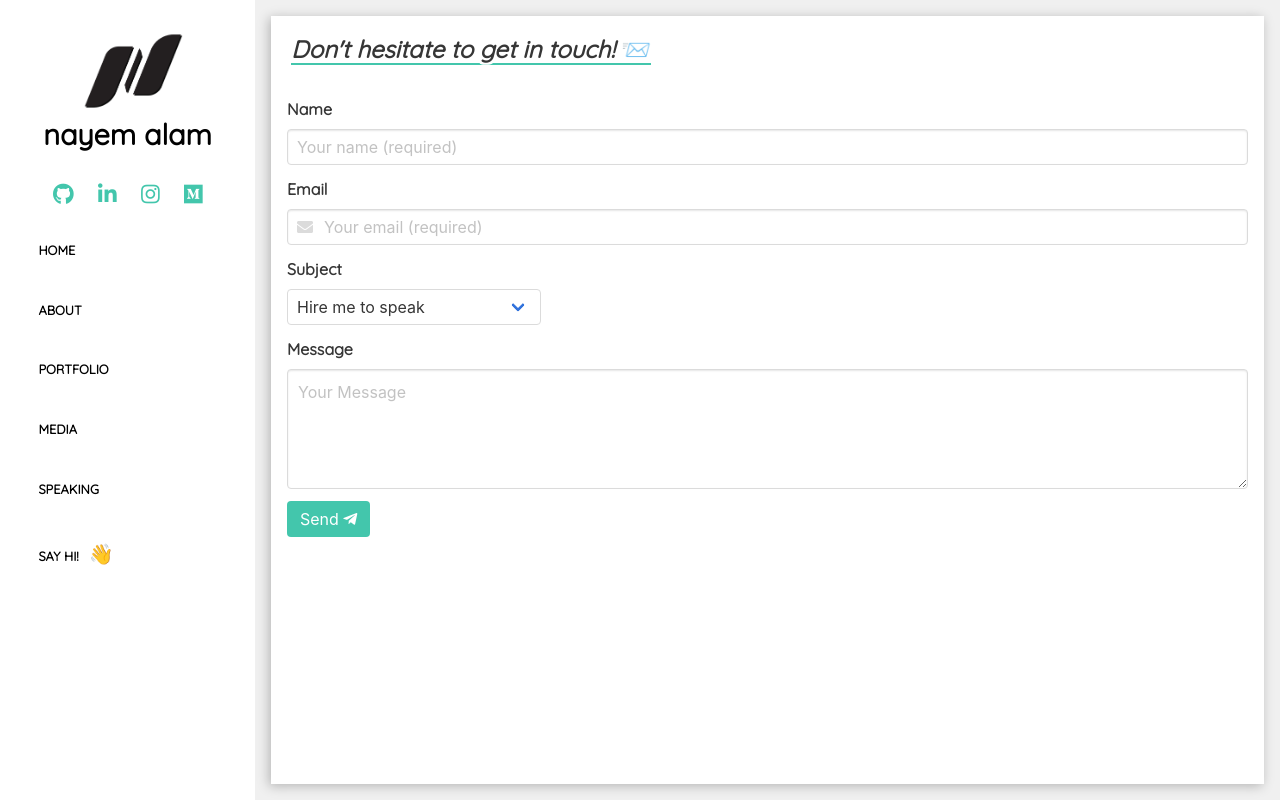
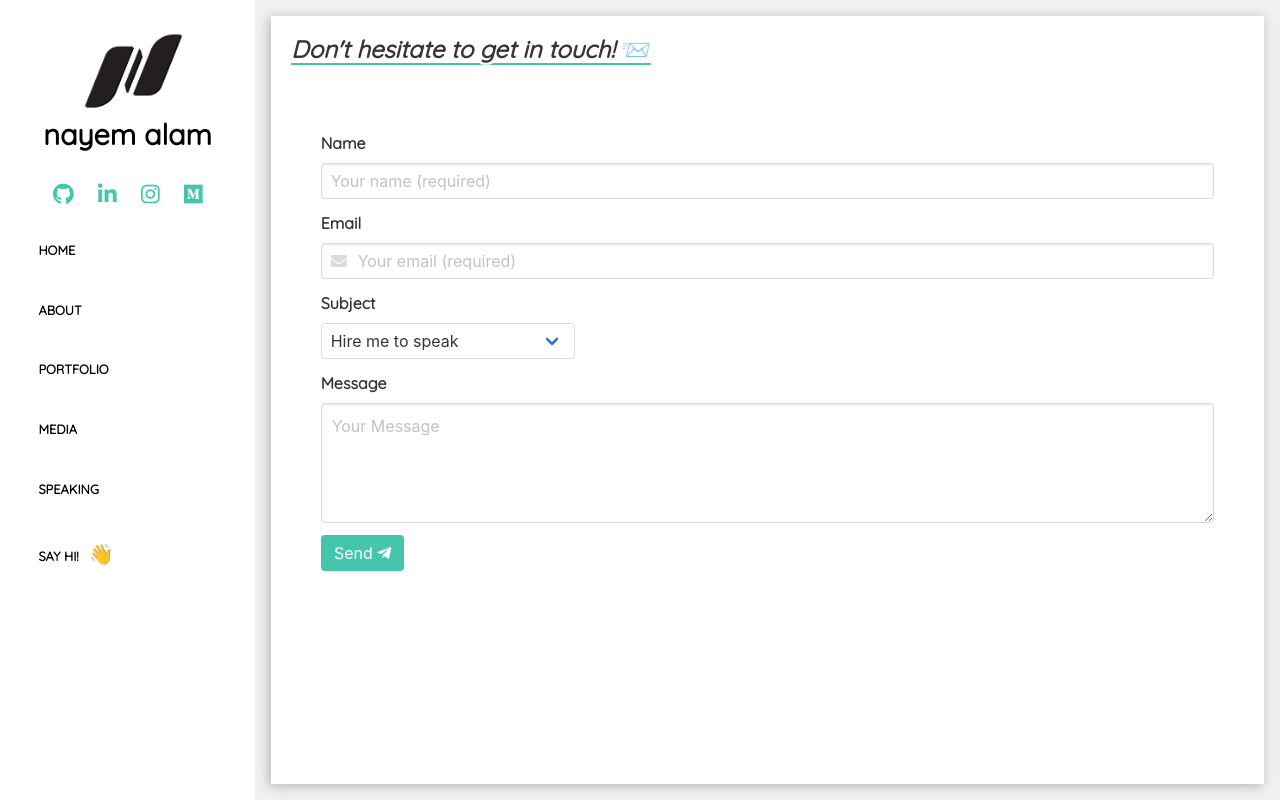
Before and after one commit to nayemalam/portfolio, a PHP site: page /pages/contact.html in a window 1280 px wide. Run offline with PHP 8.4, Linux system fonts and the light colour scheme; some libraries are stand-ins or nearby versions.

Commit message:
added margin to contact.html

```diff
--- a/css/contact.css
+++ b/css/contact.css
@@ -177,6 +177,10 @@
         margin-top: 40%;
     }
 
+    #contactform {
+      margin: 5%;
+    }
+
 
 
 
```
